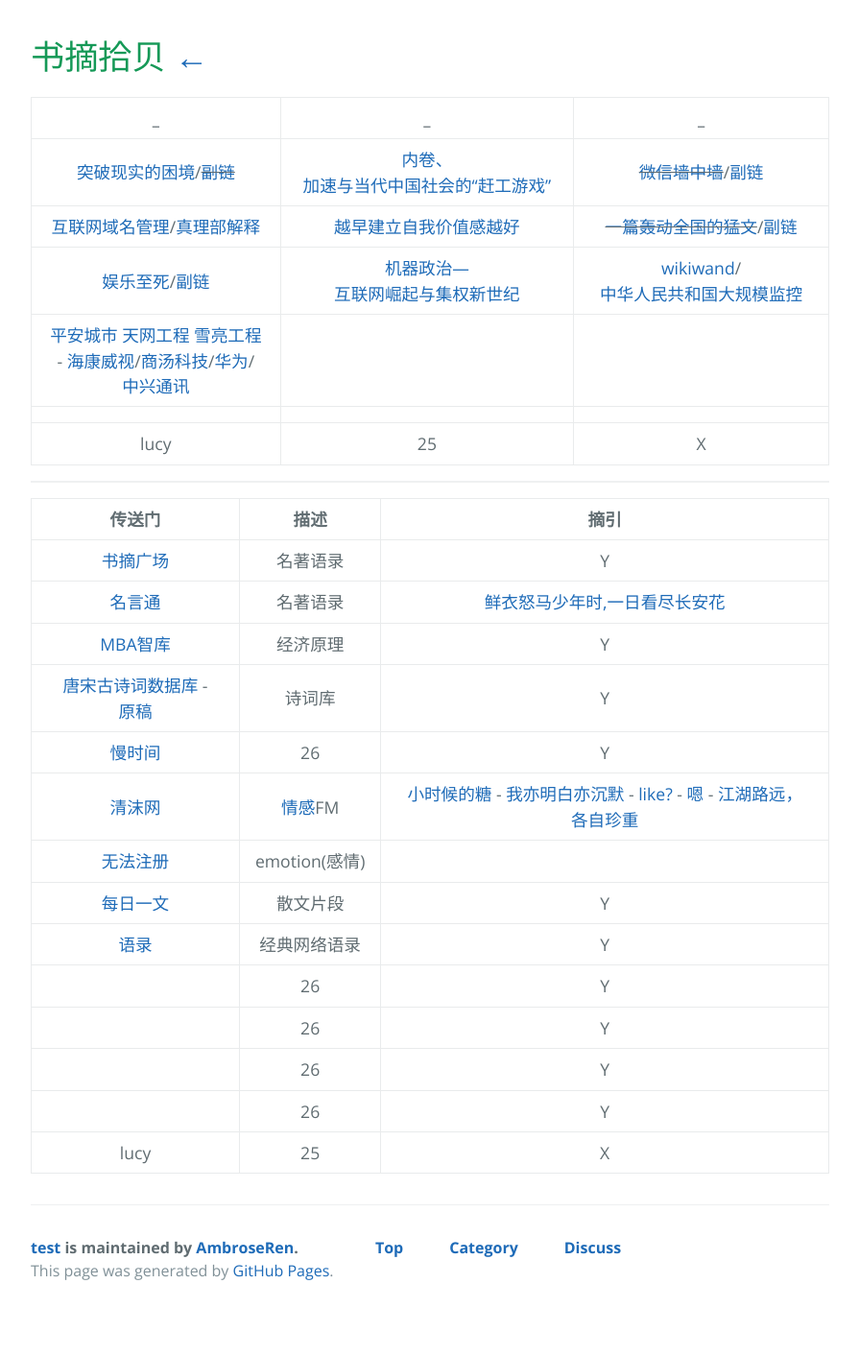
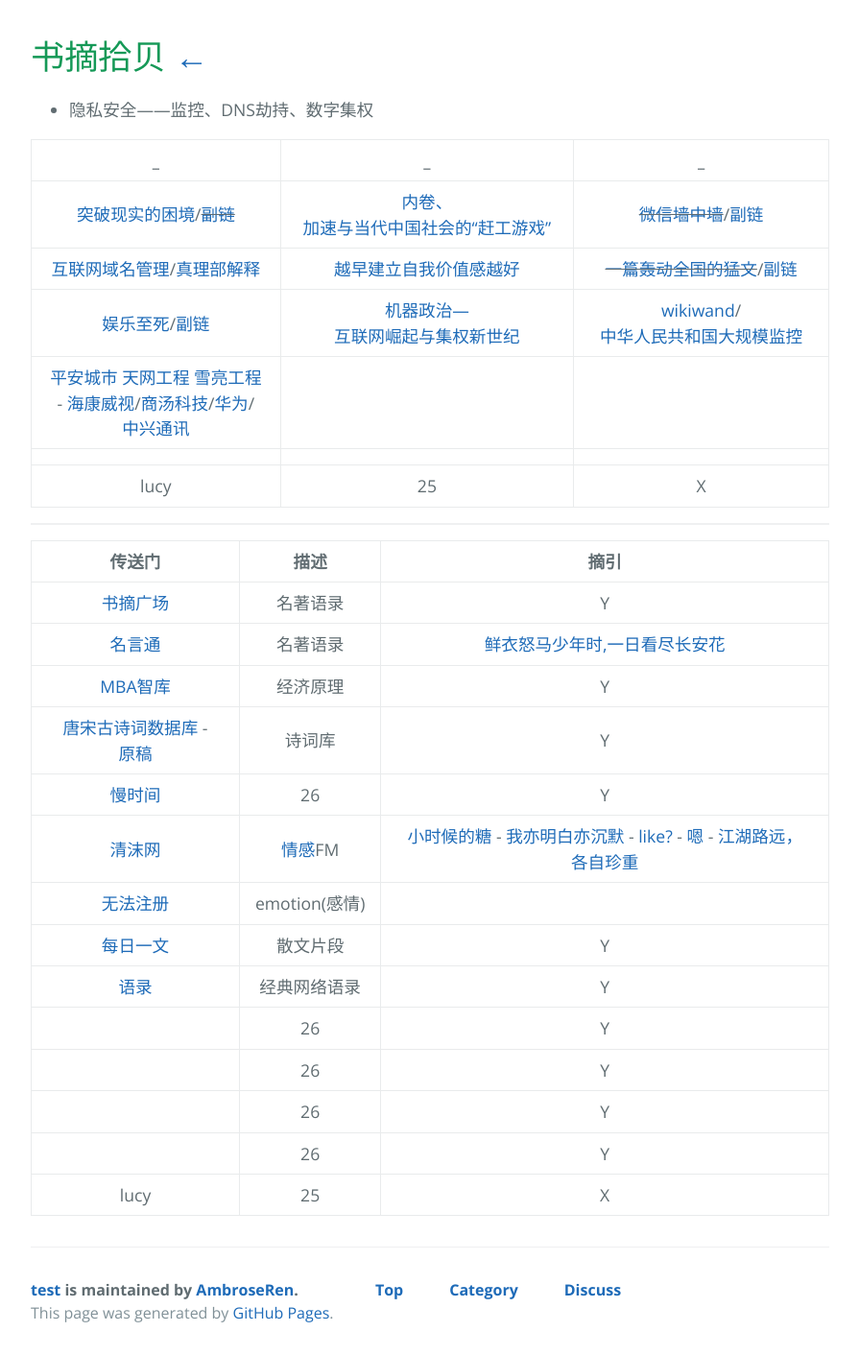
Before and after one commit to AmbroseRen/test, a Jekyll site: the page built from Library/excerpt.md, in a window 1280 px wide. Shown: the whole page at 96% size, without its empty margins (192-1087 px from the left). Built offline with Jekyll 4.4.1, drawn with Linux system fonts in a browser that asks for light colours; our own code applies the rules of GitHub Pages for plain Markdown files; the repository's description, which GitHub fills in, is left out; before the commit the page ends 1368 px from its top, so only the background shows below that.

Commit message:
Update excerpt.md

```diff
--- a/Library/excerpt.md
+++ b/Library/excerpt.md
@@ -1,4 +1,6 @@
 # 书摘拾贝  [←](index.md)
+
+- 隐私安全——监控、DNS劫持、数字集权
 
 | _ | _ | _ |
 |:---:|:---:|:---:|
```
